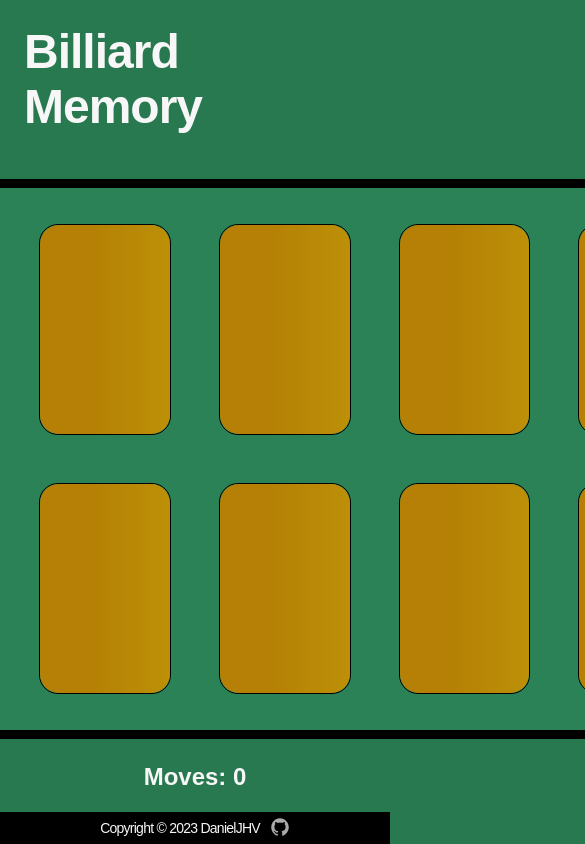
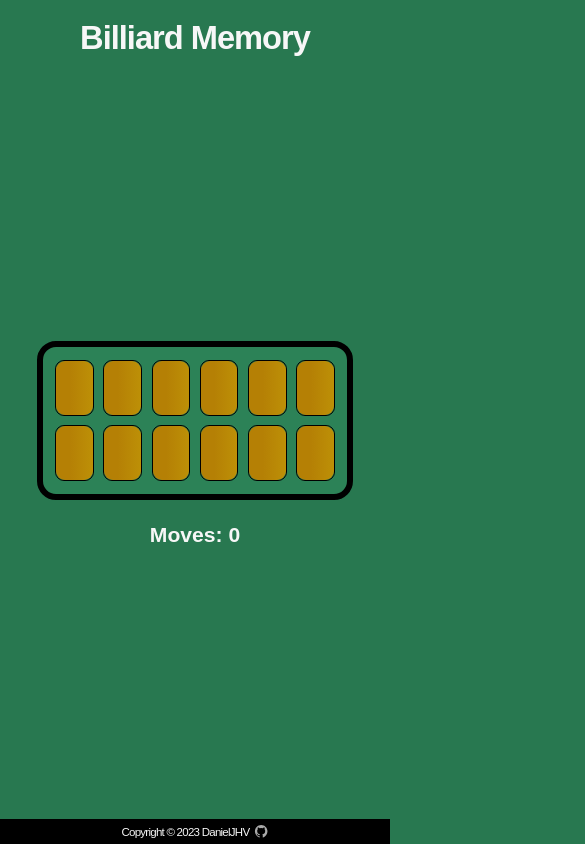
Before and after one commit to DanielJHV/billiard-memory, a website: page index.html in a window 390 px wide. Shown: the top 844 px of the page, 585 px wide, since content can reach past the window. Drawn offline with Linux system fonts and the light colour scheme; a web font is replaced by a local one.

Commit message:
Implement responsive design

```diff
--- a/js/script.js
+++ b/js/script.js
@@ -97,6 +97,8 @@ const checkCards = function (e) {
 
 const restartGame = function () {
   tableEl.innerHTML = '';
+  moves = 0;
+  movesEl.textContent = `Moves: ${moves}`;
   modalEl.classList.add('hidden');
   generateCards();
 };
--- a/sass/_base.scss
+++ b/sass/_base.scss
@@ -1,8 +1,6 @@
 $color-primary: #287850;
 $color-secondary: #2c8257;
-
 $color-light: #f7f7f7;
-$color-dark: #1e1202;
 
 @mixin flexCenter {
   display: flex;
@@ -18,6 +16,19 @@ $color-dark: #1e1202;
 
 html {
   font-size: 62.5%;
+
+  @media screen and (max-width: 75em) {
+    font-size: 50%;
+  }
+  @media screen and (max-width: 58em) {
+    font-size: 40%;
+  }
+  @media screen and (max-width: 46em) {
+    font-size: 30%;
+  }
+  // @media screen and (max-width: 36em) {
+  //   font-size: 20%;
+  // }
 }
 
 body {
--- a/sass/_components.scss
+++ b/sass/_components.scss
@@ -2,4 +2,9 @@
   font-size: 4.8rem;
   color: $color-light;
   letter-spacing: -1px;
+
+  @media screen and (max-width: 46em) {
+    font-size: 6.8rem;
+    margin-top: 1.6rem;
+  }
 }
--- a/sass/_layout.scss
+++ b/sass/_layout.scss
@@ -22,6 +22,14 @@
   border: 9px solid #000;
   border-radius: 19px;
   perspective: 1200px;
+
+  @media screen and (max-width: 33em) {
+    gap: 2rem;
+    height: 33rem;
+    width: 66rem;
+    padding: 2.6rem;
+    border: 6px solid #000;
+  }
 }
 
 .card {
@@ -33,6 +41,10 @@
   transform-style: preserve-3d;
   transition: all 1s;
   cursor: pointer;
+
+  @media screen and (max-width: 33em) {
+    border-radius: 9px;
+  }
 }
 
 .face {
@@ -45,6 +57,10 @@
   background: linear-gradient(90deg, rgb(181, 128, 5) 37%, rgb(189, 144, 7) 100%);
   border-radius: 19px;
   backface-visibility: hidden;
+
+  @media screen and (max-width: 33em) {
+    border-radius: 9px;
+  }
 }
 
 .face,
@@ -61,6 +77,15 @@
   color: $color-light;
   font-size: 2.4rem;
   font-weight: 600;
+
+  @media screen and (max-width: 58em) {
+    font-size: 3rem;
+  }
+
+  @media screen and (max-width: 46em) {
+    margin-top: 2.4rem;
+    font-size: 4.4rem;
+  }
 }
 
 .modal {
@@ -94,10 +119,37 @@
     font-size: 3.2rem;
     font-weight: 600;
     letter-spacing: -1px;
+
+    @media screen and (max-width: 58em) {
+      font-size: 4rem;
+    }
+
+    @media screen and (max-width: 46em) {
+      font-size: 4.6rem;
+    }
   }
 
   &__text {
     font-size: 1.8rem;
+
+    @media screen and (max-width: 58em) {
+      font-size: 2.4rem;
+    }
+
+    @media screen and (max-width: 46em) {
+      font-size: 3rem;
+    }
+  }
+
+  @media screen and (max-width: 58em) {
+    height: 35rem;
+    width: 70rem;
+  }
+
+  @media screen and (max-width: 46em) {
+    height: 40rem;
+    width: 80rem;
+    padding: 3.2rem;
   }
 }
 
@@ -115,6 +167,16 @@
   &:hover {
     background-color: $color-secondary;
   }
+
+  @media screen and (max-width: 58em) {
+    padding: 1.4rem 5.6rem;
+    font-size: 2rem;
+  }
+
+  @media screen and (max-width: 46em) {
+    padding: 1.6rem 7rem;
+    font-size: 3rem;
+  }
 }
 
 .footer {
@@ -129,6 +191,26 @@
     font-size: 1.4rem;
     font-weight: 400;
     letter-spacing: -0.75px;
+
+    @media screen and (max-width: 75em) {
+      font-size: 1.6rem;
+    }
+
+    @media screen and (max-width: 58em) {
+      font-size: 2rem;
+    }
+
+    @media screen and (max-width: 46em) {
+      font-size: 2.4rem;
+    }
+  }
+
+  @media screen and (max-width: 58em) {
+    padding: 2.2rem;
+  }
+
+  @media screen and (max-width: 46em) {
+    padding: 2.6rem;
   }
 }
 
@@ -139,4 +221,16 @@
   &:hover {
     fill: #eee;
   }
+
+  @media screen and (max-width: 58em) {
+    height: 2.6rem;
+  }
+
+  @media screen and (max-width: 46em) {
+    height: 2.8rem;
+  }
+
+  @media screen and (max-width: 33em) {
+    height: 3rem;
+  }
 }
```
Also changed, not shown: css/style.css, 1 other file.
